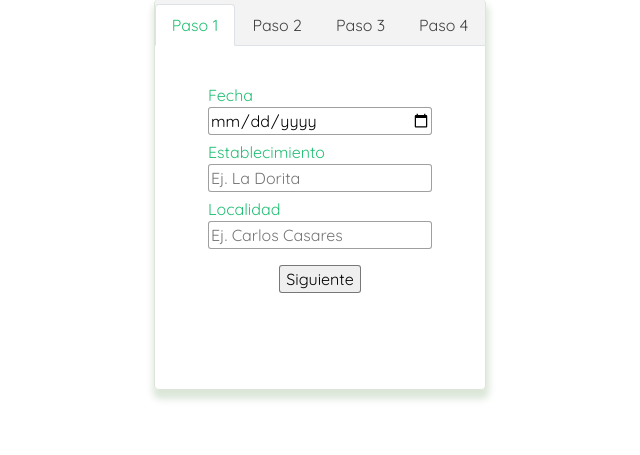
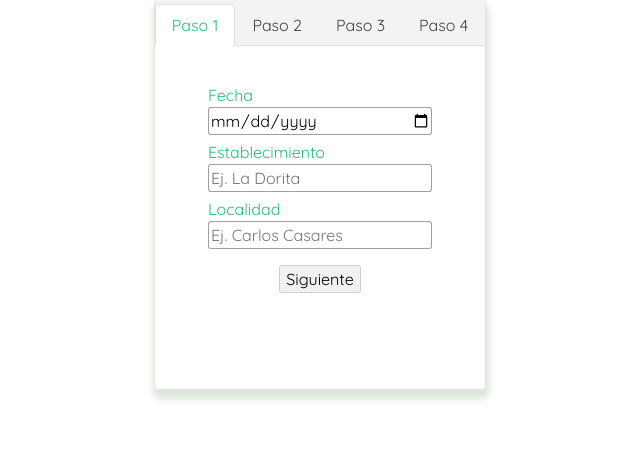
Before and after one commit to Apolofx/PastoAPastoWEB, a Flask app: page /index in a window 1280 px wide. Shown: the part 109-564 px from the top of the page, without its empty margins (320-960 px from the left). Run offline with Flask 2, Linux system fonts and the light colour scheme; some libraries are stand-ins or nearby versions; some web fonts are replaced.

Commit message:
modificación estilos.css

```diff
--- a/static/estilos.css
+++ b/static/estilos.css
@@ -126,10 +126,12 @@ a.nav-link {
 #boton_siguiente {
     border-radius: 3px;
     box-shadow: 0;
-    border: solid 1.2px;
-    border-color: rgba(0,0,0,0.5);
+    border: 1.2px solid #cccccc;;
+    background: #f3f0f0;
+    /* border-color: rgba(0,0,0,0.5); */
     transition: 0.4s;
     width: auto;
+    outline: none;
 }
 
 #boton_siguiente:hover {
```
